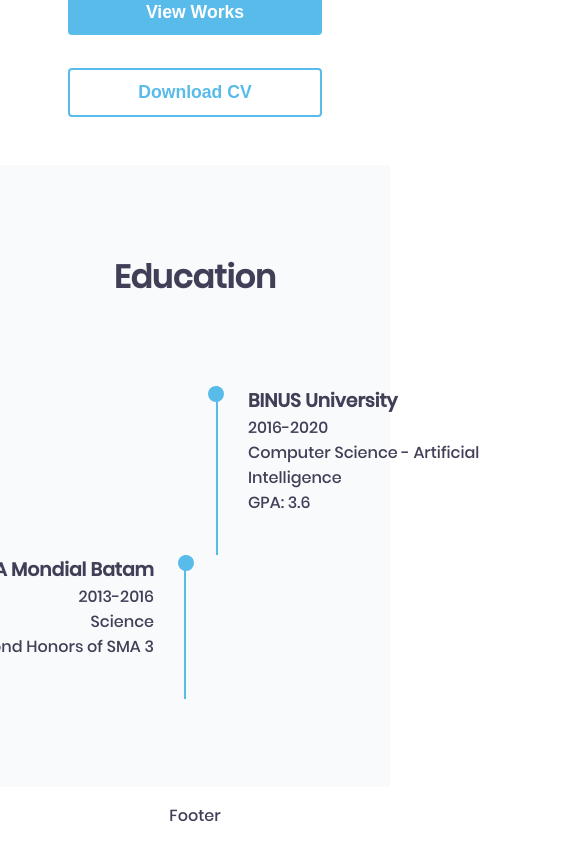
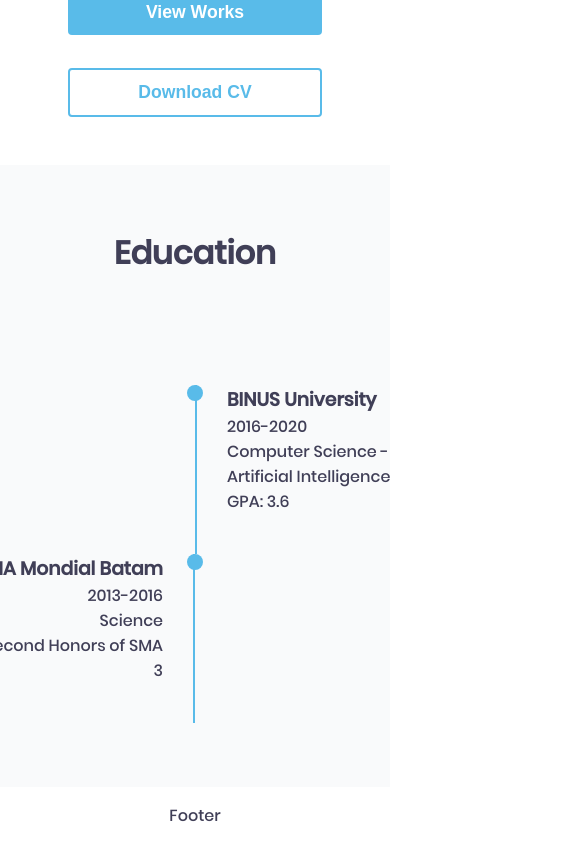
Before and after one commit to WendyYanto/react-personal-website, a React (Create React App) app: page / in a window 390 px wide. Shown: the part 1138-1982 px from the top of the page, 574 px wide, since content can reach past the window. Built offline with nearby package versions, Linux system fonts and the light colour scheme.

Commit message:
[feature] setup responsive education section

```diff
--- a/src/components/education/education-item/index.scss
+++ b/src/components/education/education-item/index.scss
@@ -1,4 +1,5 @@
 @import 'assets/scss/_variables.scss';
+@import 'assets/scss/_responsive.scss';
 
 h3,p {
   margin: 0
@@ -11,6 +12,9 @@ h3,p {
   padding: 0 30px 40px 30px;
   position: relative;
   white-space: pre-line;
+  @include tablet {
+    max-width: 250px;
+  }
 
   .dot {
     position: absolute;
@@ -37,6 +41,9 @@ h3,p {
   border-right: 2px solid $primary-color;
   transform: translateX(-388px);
   text-align: right;
+  @include tablet {
+    transform: translateX(-250px);
+  }
 
   .dot {
     right: -10px;
--- a/src/components/education/index.scss
+++ b/src/components/education/index.scss
@@ -1,4 +1,5 @@
 @import 'assets/scss/_variables.scss';
+@import 'assets/scss/_responsive.scss';
 
 .education {
   min-height: 70vh;
@@ -13,5 +14,9 @@
   &__items {
     margin-top: -120px;
     transform: translateX(200px);
+    @include tablet {
+      margin-top: -50px;
+      transform: translateX(125px);
+    }
   }
 }
```
